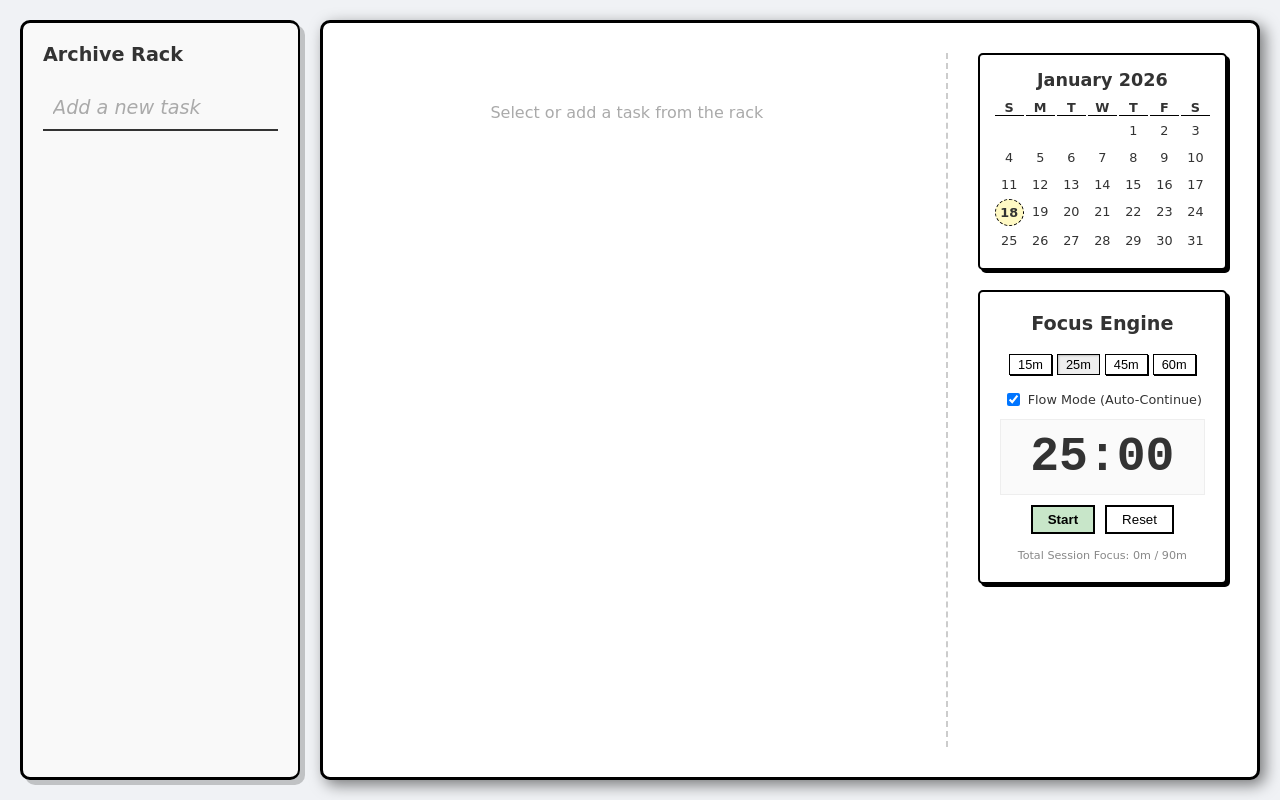
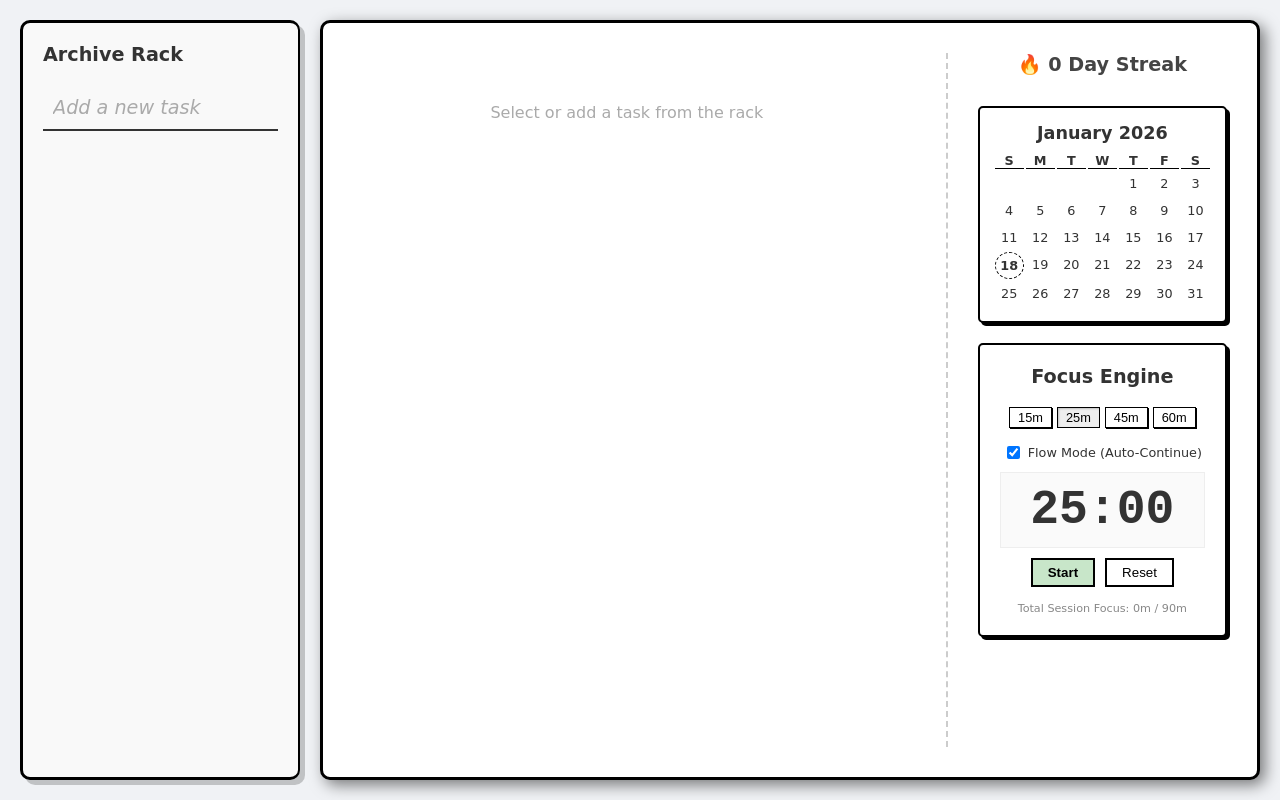
Before and after one commit to BayuuPermana/Paper-todo, a React (Vite) app: page / in a window 1280 px wide. Built offline with nearby package versions, Linux system fonts and the light colour scheme.

Commit message:
feat: implement graphite heatmap and streak tracking (GitHub style)

```diff
--- a/src/App.jsx
+++ b/src/App.jsx
@@ -9,6 +9,7 @@ import TaskSidebar from './TaskSidebar';
 import { audio } from './utils/GodAudio';
 
 const STORAGE_KEY = 'paper-todos';
+const LOG_KEY = 'paper-activity-log';
 
 function App() {
   const [todos, setTodos] = useState(() => {
@@ -21,6 +22,11 @@ function App() {
     }));
   });
 
+  const [activityLog, setActivityLog] = useState(() => {
+    const saved = localStorage.getItem(LOG_KEY);
+    return saved ? JSON.parse(saved) : {};
+  });
+
   const [selectedTodoId, setSelectedTodoId] = useState(() => {
     return localStorage.getItem('paper-selected-todo') || null;
   });
@@ -31,6 +37,10 @@ function App() {
   useEffect(() => {
     localStorage.setItem(STORAGE_KEY, JSON.stringify(todos));
   }, [todos]);
+
+  useEffect(() => {
+    localStorage.setItem(LOG_KEY, JSON.stringify(activityLog));
+  }, [activityLog]);
 
   useEffect(() => {
     if (selectedTodoId) {
@@ -99,6 +109,14 @@ function App() {
     setUndoBuffer(JSON.parse(JSON.stringify(todos)));
   };
 
+  const logActivity = (pts) => {
+    const today = new Date().toLocaleDateString('en-CA');
+    setActivityLog(prev => ({
+      ...prev,
+      [today]: Math.max(0, (prev[today] || 0) + pts)
+    }));
+  };
+
   const handleUndo = () => {
     if (undoBuffer) {
       setTodos(undoBuffer);
@@ -129,9 +147,14 @@ function App() {
   const toggleComplete = (id) => {
     saveHistory();
     setTodos(
-      todos.map((todo) =>
-        todo.id === id ? { ...todo, completed: !todo.completed } : todo
-      )
+      todos.map((todo) => {
+        if (todo.id === id) {
+          const newCompleted = !todo.completed;
+          logActivity(newCompleted ? 3 : -3);
+          return { ...todo, completed: newCompleted };
+        }
+        return todo;
+      })
     );
     audio.playPencil();
   };
@@ -142,6 +165,9 @@ function App() {
 
     // Physical delay for animation
     setTimeout(() => {
+      const todo = todos.find(t => t.id === id);
+      if (todo && todo.completed) logActivity(-3);
+
       if (activeSubTask && todos.find(t => t.id === id)?.subTasks.some(st => st.id === activeSubTask.subTaskId)) {
         setActiveSubTask(null);
       }
@@ -179,6 +205,7 @@ function App() {
           subTasks: todo.subTasks.map(st => {
             if (st.id === subTaskId) {
               const newCompleted = !st.completed;
+              logActivity(newCompleted ? 1 : -1);
               if (newCompleted && activeSubTask?.subTaskId === subTaskId) {
                 setActiveSubTask(null);
               }
@@ -196,6 +223,11 @@ function App() {
   const deleteSubTask = (todoId, subTaskId) => {
     saveHistory();
     audio.playCrumple();
+
+    const todo = todos.find(t => t.id === todoId);
+    const subTask = todo?.subTasks.find(st => st.id === subTaskId);
+    if (subTask && subTask.completed) logActivity(-1);
+
     if (activeSubTask?.subTaskId === subTaskId) {
       setActiveSubTask(null);
     }
@@ -246,6 +278,42 @@ function App() {
     return subTask?.text || null;
   };
 
+  const calculateStreak = () => {
+    const dates = Object.keys(activityLog).filter(d => activityLog[d] > 0).sort().reverse();
+    if (dates.length === 0) return 0;
+
+    let streak = 0;
+    let checkDate = new Date();
+
+    // Check if today or yesterday has activity to start/continue streak
+    const todayStr = checkDate.toLocaleDateString('en-CA');
+    checkDate.setDate(checkDate.getDate() - 1);
+    const yesterdayStr = checkDate.toLocaleDateString('en-CA');
+
+    if (activityLog[todayStr] > 0) {
+      streak = 1;
+      checkDate = new Date();
+    } else if (activityLog[yesterdayStr] > 0) {
+      streak = 0; // Streak hasn't died yet, but today isn't counted yet
+      checkDate = new Date();
+      checkDate.setDate(checkDate.getDate() - 1);
+    } else {
+      return 0;
+    }
+
+    // Traverse backwards
+    while (true) {
+      checkDate.setDate(checkDate.getDate() - 1);
+      const dStr = checkDate.toLocaleDateString('en-CA');
+      if (activityLog[dStr] > 0) {
+        streak++;
+      } else {
+        break;
+      }
+    }
+    return streak;
+  };
+
   const selectedTodo = todos.find(t => t.id === selectedTodoId);
 
   return (
@@ -280,7 +348,16 @@ function App() {
           )}
         </div>
         <div className="right-segment">
-          <PaperCalendar />
+          <div className="streak-display" style={{
+            textAlign: 'center',
+            fontSize: '1.2em',
+            fontWeight: 'bold',
+            marginBottom: '10px',
+            color: '#444'
+          }}>
+            🔥 {calculateStreak()} Day Streak
+          </div>
+          <PaperCalendar activityLog={activityLog} />
           <PomodoroTimer activeSubTaskName={getActiveSubTaskName()} />
         </div>
       </div>
--- a/src/PaperCalendar.jsx
+++ b/src/PaperCalendar.jsx
@@ -1,6 +1,6 @@
 import React from 'react';
 
-function PaperCalendar() {
+function PaperCalendar({ activityLog }) {
   const today = new Date();
   const monthNames = ["January", "February", "March", "April", "May", "June",
     "July", "August", "September", "October", "November", "December"
@@ -24,6 +24,29 @@ function PaperCalendar() {
   }
 
   const dayLabels = ['S', 'M', 'T', 'W', 'T', 'F', 'S'];
+
+  const getIntensityColor = (day) => {
+    if (!day || !activityLog) return 'transparent';
+
+    // Create date string in local YYYY-MM-DD format
+    const date = new Date(currentYear, currentMonth, day);
+    const dateStr = date.toLocaleDateString('en-CA');
+    const pts = activityLog[dateStr] || 0;
+
+    if (pts === 0) return 'transparent';
+    if (pts < 3) return '#eee'; // Light graphite
+    if (pts < 6) return '#ccc'; // Medium graphite
+    if (pts < 10) return '#888'; // Dark graphite
+    return '#333'; // Heavy graphite (Solenya tier)
+  };
+
+  const getTextColor = (day) => {
+    if (!day || !activityLog) return 'inherit';
+    const date = new Date(currentYear, currentMonth, day);
+    const dateStr = date.toLocaleDateString('en-CA');
+    const pts = activityLog[dateStr] || 0;
+    return pts >= 10 ? '#fff' : 'inherit';
+  };
 
   return (
     <div className="paper-calendar" style={{
@@ -51,18 +74,24 @@ function PaperCalendar() {
           </div>
         ))}
 
-        {days.map((day, index) => (
-          <div key={index} style={{
-            padding: '5px 0',
-            backgroundColor: day === currentDate ? '#fff9c4' : 'transparent',
-            borderRadius: day === currentDate ? '50%' : '0',
-            border: day === currentDate ? '1px dashed black' : 'none',
-            fontWeight: day === currentDate ? 'bold' : 'normal',
-            color: day === null ? 'transparent' : 'inherit'
-          }}>
-            {day || ''}
-          </div>
-        ))}
+        {days.map((day, index) => {
+          const intensity = getIntensityColor(day);
+          const isToday = day === currentDate;
+
+          return (
+            <div key={index} style={{
+              padding: '5px 0',
+              backgroundColor: intensity,
+              borderRadius: isToday ? '50%' : '2px',
+              border: isToday ? '1px dashed black' : 'none',
+              fontWeight: isToday ? 'bold' : 'normal',
+              color: day === null ? 'transparent' : getTextColor(day),
+              transition: 'background-color 0.3s ease'
+            }}>
+              {day || ''}
+            </div>
+          );
+        })}
       </div>
     </div>
   );
```
Also changed, not shown: .pickle/prd.md, .pickle/state.json, .pickle/tickets/heat-001/linear_ticket_heat-001.md (added), .pickle/tickets/heat-001/research_20260118.md (added), .pickle/tickets/heat-002/linear_ticket_heat-002.md (added), .pickle/tickets/heat-003/linear_ticket_heat-003.md (added), .pickle/tickets/heat-003/plan_20260118.md (added), .pickle/tickets/linear_ticket_parent.md, 1 other file (tests, documents, lock files or other folders).
